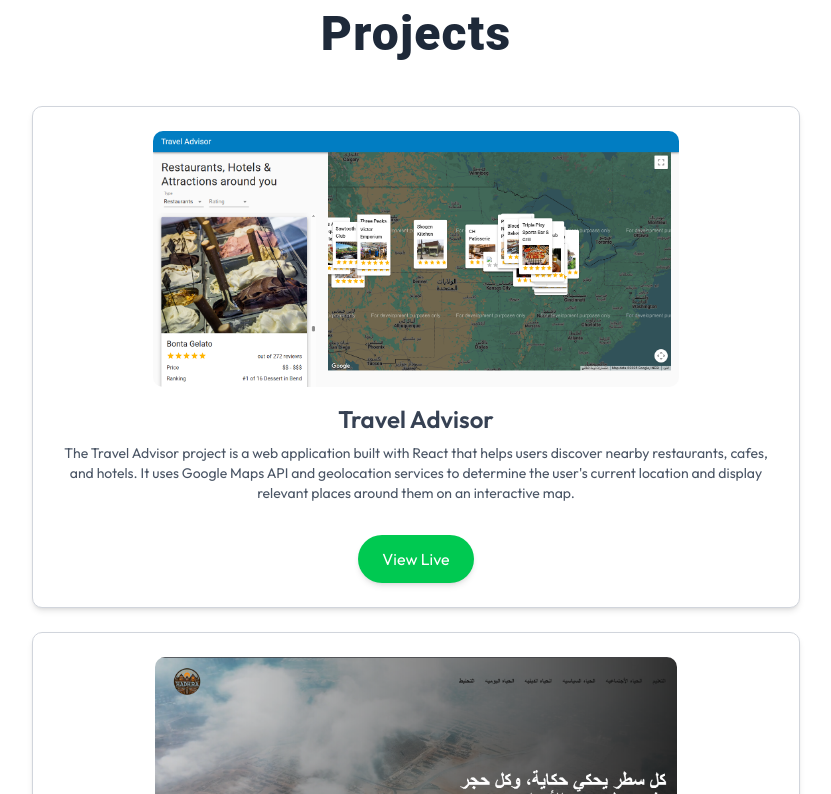
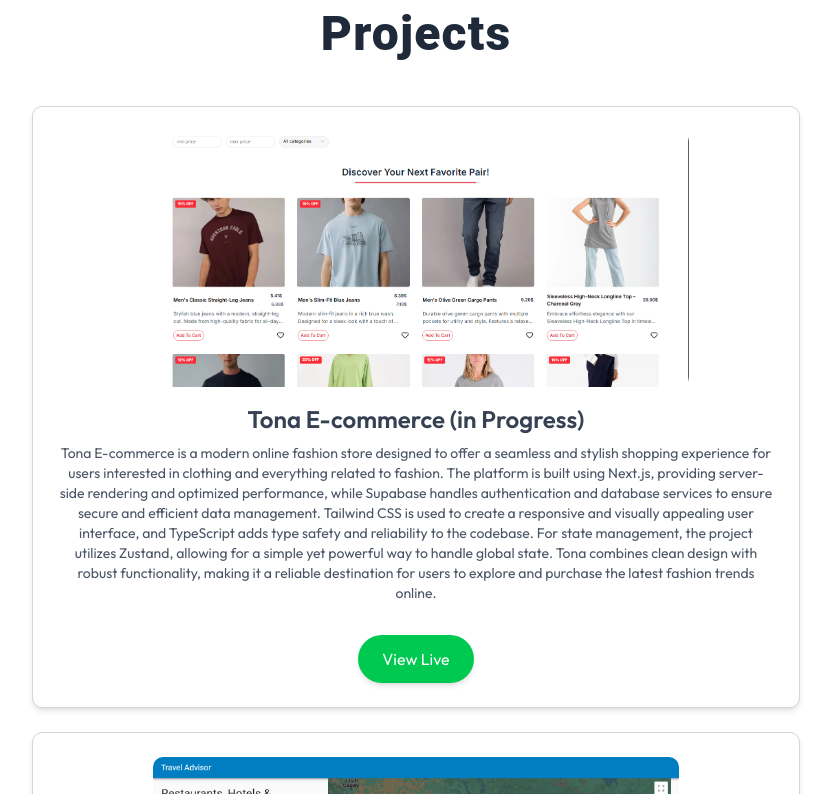
Before and after one commit to toony10/portfolio, a Next.js app: page / in a window 1280 px wide. Shown: the part 2546-3340 px from the top of the page, without its empty margins (224-1055 px from the left). Built offline with nearby package versions, Linux system fonts and the light colour scheme.

Commit message:
update works

```diff
--- a/assets/assets.ts
+++ b/assets/assets.ts
@@ -29,7 +29,6 @@
 import menu_white from './menu-white.png';
 import close_black from './close-black.png';
 import close_white from './close-white.png';
-import ui_icon from './ui-icon.png';
 import right_arrow from './right-arrow.png';
 import send_icon from './send-icon.png';
 import right_arrow_bold from './right-arrow-bold.png';
@@ -37,7 +36,6 @@
 import whatsApp from './WhatsApp.png';
 import linkedIn from './LinkedIn.png';
 import gitHub from './github.png';
-import { link } from 'fs';
 
 export const assets = {
   user_image,
@@ -71,7 +69,6 @@
   menu_white,
   close_black,
   close_white,
-  ui_icon,
   right_arrow,
   send_icon,
   right_arrow_bold,
@@ -82,6 +79,13 @@
 };
 
 export const workData = [
+  {
+    title: 'Tona E-commerce (in Progress)',
+    description:
+      'Tona E-commerce is a modern online fashion store designed to offer a seamless and stylish shopping experience for users interested in clothing and everything related to fashion. The platform is built using Next.js, providing server-side rendering and optimized performance, while Supabase handles authentication and database services to ensure secure and efficient data management. Tailwind CSS is used to create a responsive and visually appealing user interface, and TypeScript adds type safety and reliability to the codebase. For state management, the project utilizes Zustand, allowing for a simple yet powerful way to handle global state. Tona combines clean design with robust functionality, making it a reliable destination for users to explore and purchase the latest fashion trends online.',
+    bgImage: '/work-4.PNG',
+    Live: 'https://tona-ecommerce-kappa.vercel.app/',
+  },
   {
     title: 'Travel Advisor',
     description:
```
Also changed, not shown: public/work-4.PNG (added).
